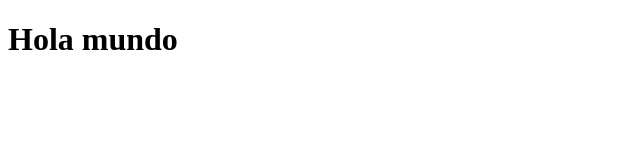
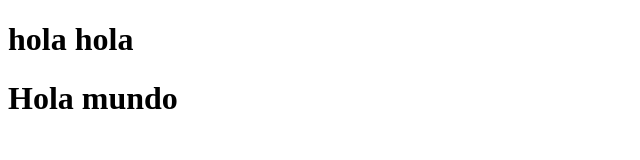
Before and after one commit to NahuLemesF/prueba-git-vsc, a plain HTML site: page index.html in a window 1280 px wide. Shown: the whole page, without its empty margins (0-640 px from the left). Drawn offline with Linux system fonts and the light colour scheme.

Commit message:
se agrega palabra

```diff
--- a/index.html
+++ b/index.html
@@ -6,6 +6,7 @@
     <title>Document</title>
 </head>
 <body>
+    <h1>hola hola</h1>
     <h1>Hola mundo</h1>
 </body>
 </html>
```
